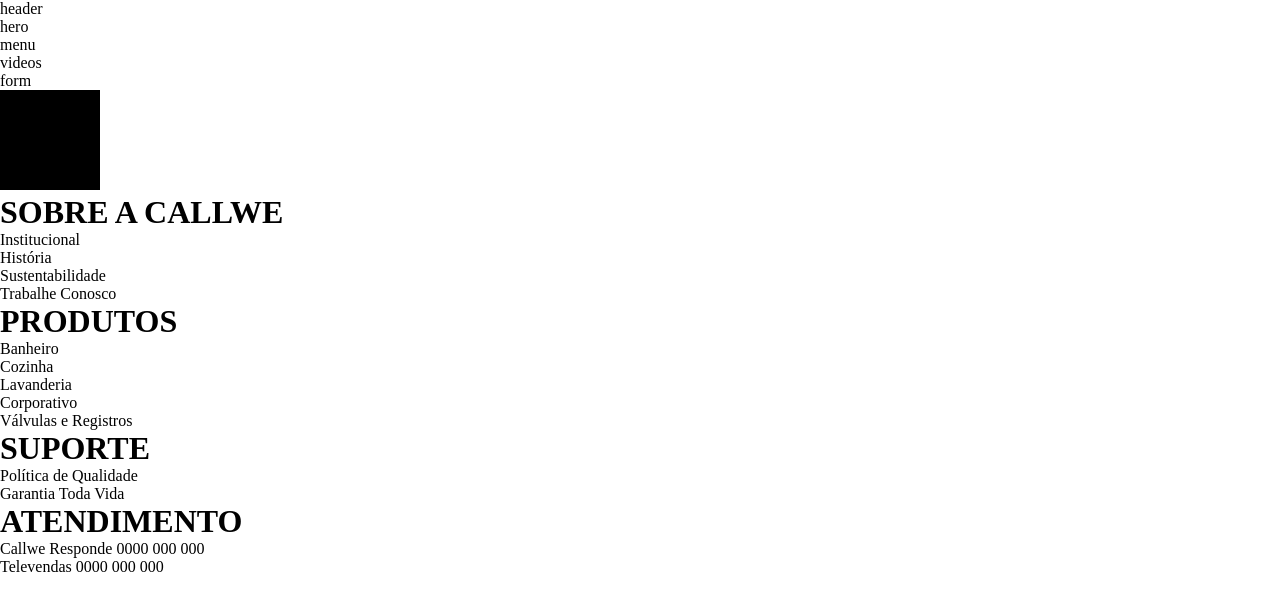
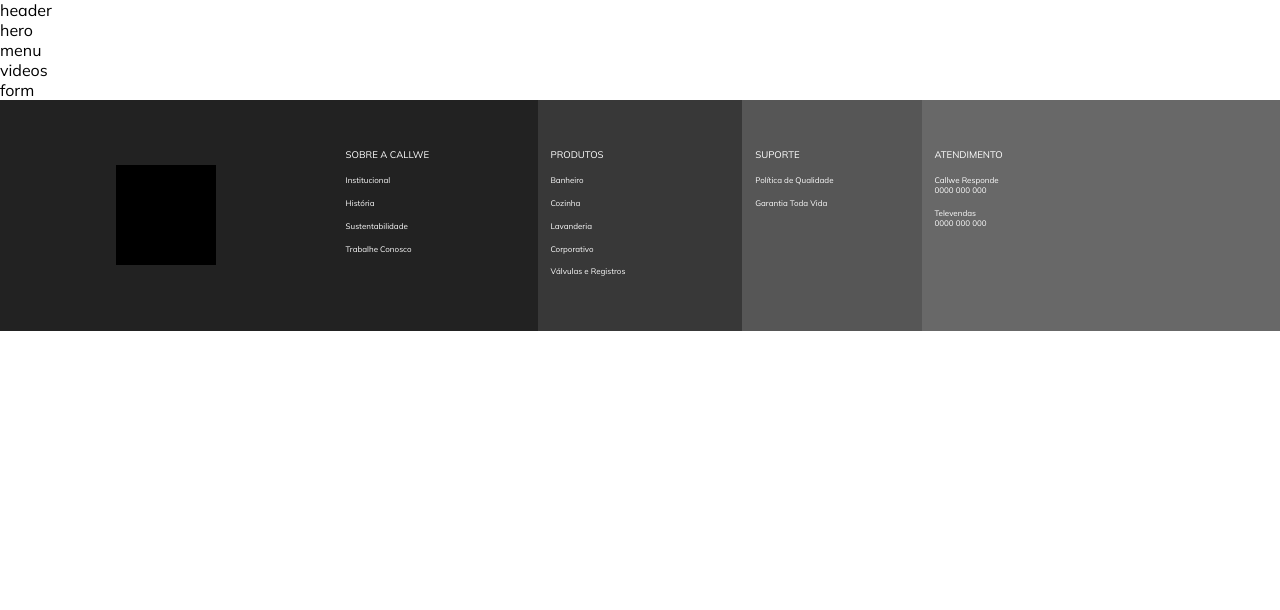
Before and after one commit to JessicaDSL/coaktionproject, a website: page index.html in a window 1280 px wide. Drawn offline with Linux system fonts and the light colour scheme.

Commit message:
styled: create style for footer section

```diff
--- a/styles.css
+++ b/styles.css
@@ -4,6 +4,17 @@
   box-sizing: border-box;
   outline: 0;
 }
+
+@font-face {
+  font-family: Mulish-Regular;
+  src: url('./assets/fonts/Mulish-Regular.ttf') format('truetype');
+}
+
+@font-face {
+  font-family: Muli-Bold;
+  src: url('./assets/fonts/Muli-Bold.ttf');
+}
+
 button {
   cursor: pointer;
 }
@@ -16,3 +27,71 @@
 html {
   scroll-behavior: smooth;
 }
+
+body {
+  font-family: 'Mulish-Regular';
+  width: 100%;
+}
+
+/*footer */
+
+.footer {
+  background-color: #686868;
+  color: #ffffff;
+  font-size: .5rem;
+  font-weight: 100;
+  display: flex;
+}
+
+
+
+.footer h1 {
+  font-size: .6rem;
+  font-weight: 500;
+  margin: 0 0 .55rem 0;
+}
+
+.footer ul li {
+  padding: .4rem 0;
+}
+
+.contact {
+  width: 26%;
+  background-color: #222222;
+  display: flex;
+  justify-content: center;
+  align-items: center;
+}
+
+
+.about {
+  background-color: #222222;
+}
+
+.products {
+  background-color: #383838;
+}
+
+.products, .about, .support {
+  width: 16%;
+  font-weight: 100;
+  padding: 3rem 0 3rem .8rem;
+}
+
+.support {
+  width: 14%;
+  background-color: #565656;
+}
+
+.attendance {
+  width: 26%;
+  background-color: #686868;
+  font-weight: 100;
+  padding: 3rem 0 3rem .8rem;
+}
+
+.attendance ul li {
+  display: flex;
+  flex-direction: column;
+
+}
```
